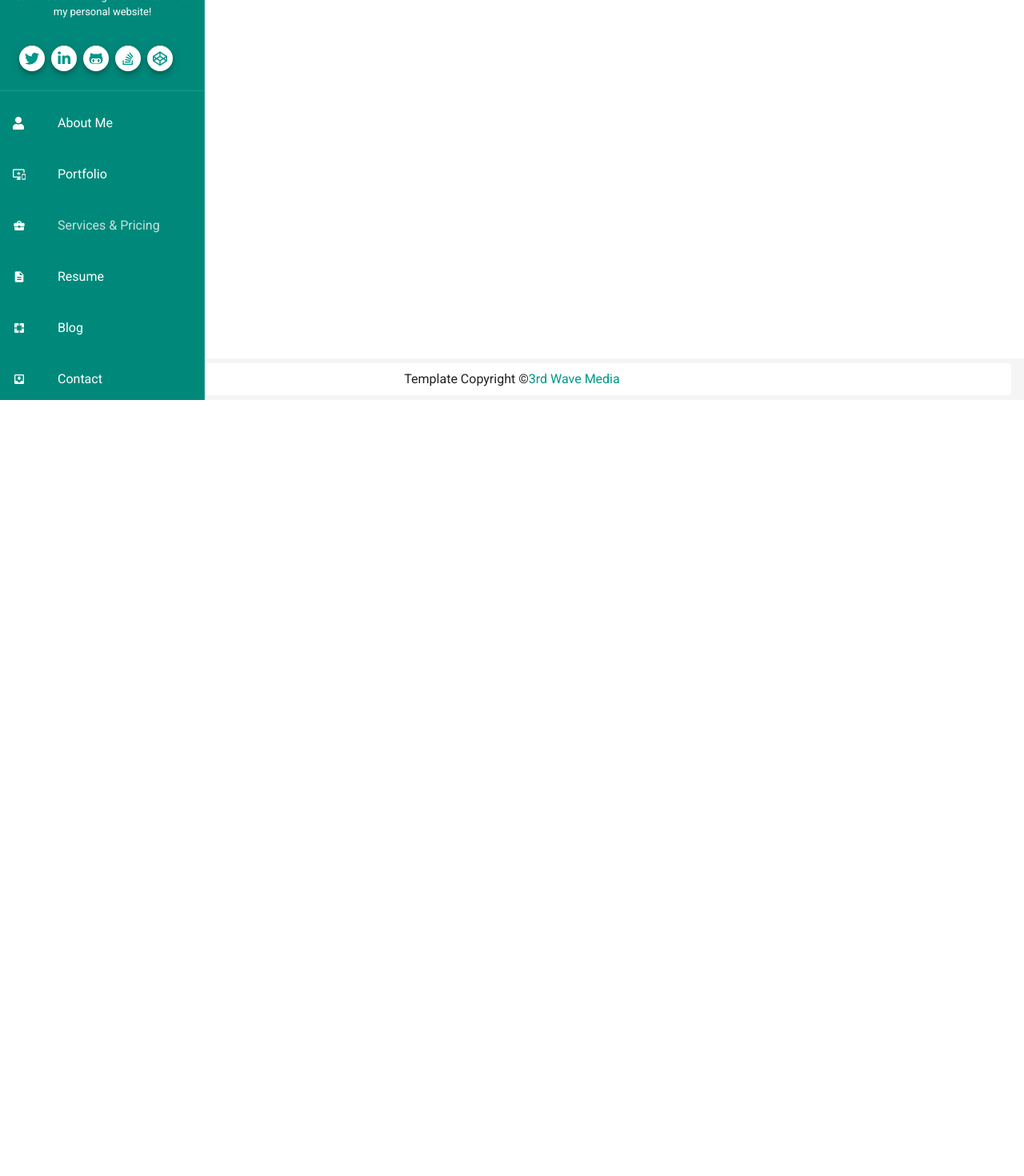
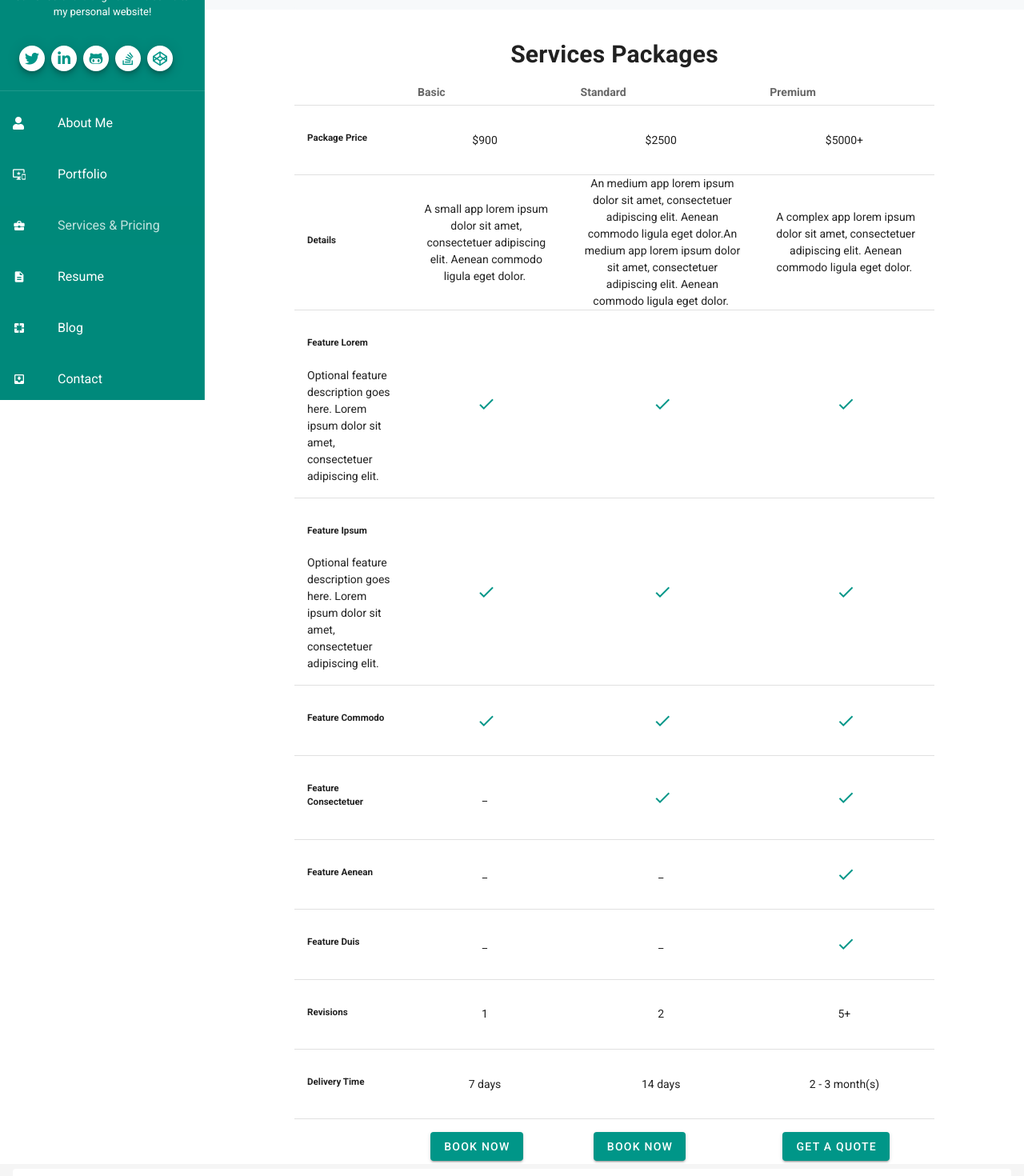
Before and after one commit to laveena95/portfolio, a Vue app: page /services in a window 1280 px wide. Shown: the part 300-1770 px from the top of the page at 80% size. Before the commit the page ends 800 px from the top, so only its background shows below. Built offline with nearby package versions, Linux system fonts and the light colour scheme.

Commit message:
worked on service component

```diff
--- a/src/App.vue
+++ b/src/App.vue
@@ -4,7 +4,7 @@
         <v-content >
           <router-view></router-view>
         </v-content>
-        <Footer/>
+         <Footer/>
     </v-app>
 </template>
 
--- /dev/null
+++ b/src/components/ServiceInfo.vue
@@ -0,0 +1,25 @@
+<template>
+    <v-layout row align-center justify-center style="background-color:#f7f9fa;" >
+            <v-card class="mt-6" width="800" height="300" flat align="center" justify="center" style="background-color:#f7f9fa;">
+                <v-card-title primary-title class="layout justify-center"><h2>Services & Pricing</h2></v-card-title>
+                    <v-card-content>
+                        <p>I have 10+ years of development experience building software for the web and mobile devices. You can take a look at my <a href="/portfolio" class="teal--text">project portfolio</a> and <a href="/resume" class="teal--text">online resume</a>to find out more about my skills and experiences.</p>
+                        <br>
+                        <p>I'm currently taking on freelance software development work. You're welcome to contact me for a custom quote for your project. I also offer development service packages with fixed pricing.</p>
+                        <v-btn color="teal" dark align-center to="/contact"> <v-icon>near_me</v-icon><v-spacer></v-spacer> Hire me</v-btn>
+                    </v-card-content>
+            </v-card>
+    </v-layout>
+</template>
+
+<script>
+export default {
+
+}
+</script>
+
+<style scoped>
+a {
+    text-decoration: none ;
+}
+</style>
--- /dev/null
+++ b/src/components/ServicePackage.vue
@@ -0,0 +1,107 @@
+<template>
+    <v-layout row align-center justify-center  >
+        <v-card class="mt-6" width="800" height="" flat align="center" justify="center">
+            <v-card-title primary-title class="layout justify-center"><h2>Services Packages</h2></v-card-title>
+                <v-simple-table dense table-border="1">
+                    <template v-slot:default>
+                    <thead>
+                        <tr class="text-center teal--text mt-4" style="background-color:">
+                        <th ></th>
+                        <th ><h3>Basic</h3></th>
+                        <th ><h3>Standard</h3></th>
+                        <th ><h3>Premium</h3></th>
+                        </tr>
+                    </thead>
+                    <tbody class="" >
+                        <tr v-for="item in packages" :key="item.name">
+                        <td class="text-left"><h5 class="mt-8">{{ item.name }}</h5> <br/> <p> {{ item.text }}</p> </td>
+                        <td class="text-center">{{ item.basic }} <v-icon color="teal"> {{ item.icon1}}</v-icon> </td>
+                        <td class="text-center">{{ item.standard }} <v-icon color="teal"> {{ item.icon2}}</v-icon></td>
+                        <td class="text-center">{{ item.premium }} <v-icon color="teal"> {{ item.icon3}}</v-icon></td>
+                        </tr>
+                        <tr >
+                            <td class="text-center ma-4">  </td>
+                            <td > <v-btn color="teal" dark align-center class="text-center ma-4">book now</v-btn></td>
+                            <td > <v-btn color="teal" dark align-center class="text-center ma-4">book now</v-btn></td>
+                            <td > <v-btn color="teal" dark align-center class="text-center ma-4">get a quote</v-btn></td>
+                        </tr>
+                    </tbody>
+                    </template>
+                </v-simple-table>
+        </v-card>
+    </v-layout>
+</template>
+
+<script>
+  export default {
+    data () {
+      return {
+
+        packages: [
+          {
+            name: 'Package Price',
+            basic: '$900',
+            standard: '$2500',
+            premium: '$5000+',
+          },
+           {
+            name: 'Details',
+            basic: 'A small app lorem ipsum dolor sit amet, consectetuer adipiscing elit. Aenean commodo ligula eget dolor.',
+            standard: 'An medium app lorem ipsum dolor sit amet, consectetuer adipiscing elit. Aenean commodo ligula eget dolor.An medium app lorem ipsum dolor sit amet, consectetuer adipiscing elit. Aenean commodo ligula eget dolor.',
+            premium: 'A complex app lorem ipsum dolor sit amet, consectetuer adipiscing elit. Aenean commodo ligula eget dolor.',
+          },
+          {
+            name: 'Feature Lorem',
+            text: "Optional feature description goes here. Lorem ipsum dolor sit amet, consectetuer adipiscing elit.",
+            icon1:'mdi-check',
+            icon2:'mdi-check',
+            icon3:'mdi-check',
+          },
+          {
+            name: 'Feature Ipsum',
+            text: "Optional feature description goes here. Lorem ipsum dolor sit amet, consectetuer adipiscing elit.",
+            icon1:'mdi-check',
+            icon2:'mdi-check',
+            icon3:'mdi-check',
+          },
+          {
+            name: 'Feature Commodo',
+            icon1:'mdi-check',
+            icon2:'mdi-check',
+            icon3:'mdi-check',
+          },
+          {
+            name: 'Feature Consectetuer',
+            basic: '_',
+            icon2:'mdi-check',
+            icon3:'mdi-check',
+          },
+          {
+            name: 'Feature Aenean',
+            basic: '_',
+            standard: '_',
+            icon3:'mdi-check',
+          },
+          {
+            name: 'Feature Duis',
+            basic: '_',
+            standard: '_',
+            icon3:'mdi-check',
+          },
+          {
+            name: 'Revisions',
+            basic: '1',
+            standard: '2',
+            premium: '5+',
+          },
+          {
+            name: 'Delivery Time',
+            basic: '7 days',
+            standard: '14 days',
+            premium: '2 - 3 month(s)',
+          },
+        ],
+      }
+    },
+  }
+</script>
--- a/src/views/Services.vue
+++ b/src/views/Services.vue
@@ -0,0 +1,23 @@
+<template>
+  <div>
+      <ServiceInfo/>
+      <ServicePackage/>
+  </div>
+</template>
+
+<script>
+import ServiceInfo from '../components/ServiceInfo';
+import ServicePackage from '../components/ServicePackage';
+
+export default {
+    name: 'services',
+    components: {
+        ServiceInfo,
+        ServicePackage,
+    }
+}
+</script>
+
+<style>
+
+</style>
```
Also changed, not shown: src/components/port.vue (deleted, +0 -87 lines).
